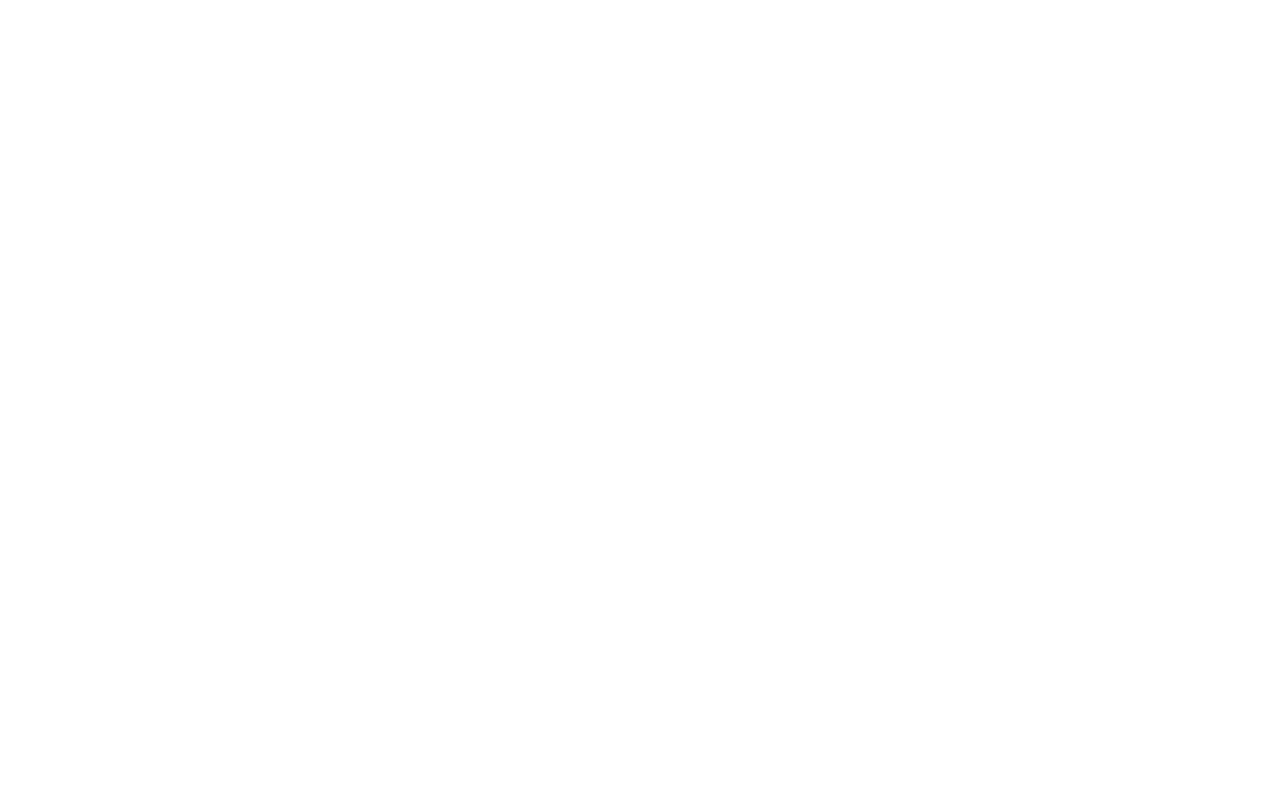
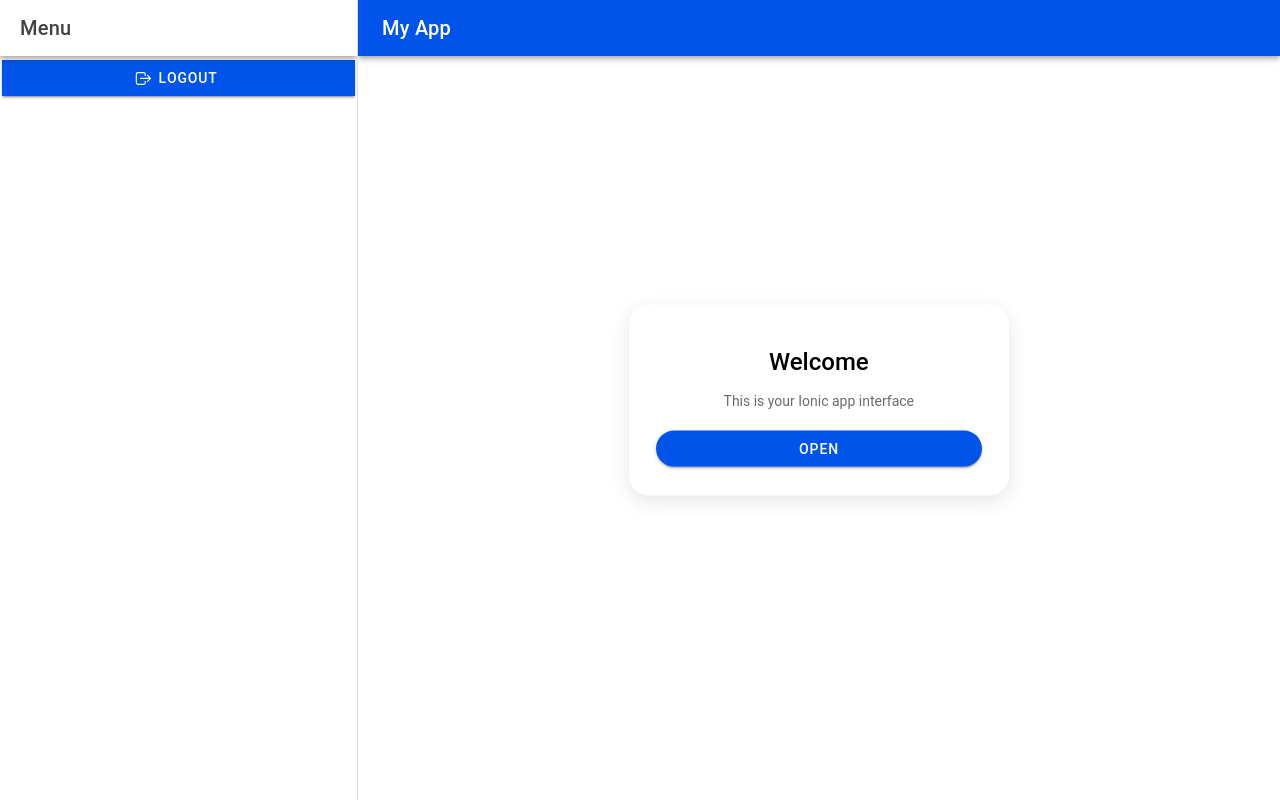
Before and after one commit to luelD/it35c-mobile, a React (Vite) app: page /app/home in a window 1280 px wide. Built offline with nearby package versions, Linux system fonts and the light colour scheme.

Commit message:
Fix app & Added Menu

```diff
--- a/src/App.tsx
+++ b/src/App.tsx
@@ -1,8 +1,7 @@
-import { Redirect, Route } from 'react-router-dom';
+import { Route } from 'react-router-dom';
 import { IonApp, IonRouterOutlet, setupIonicReact } from '@ionic/react';
 import { IonReactRouter } from '@ionic/react-router';
 
-import Home from './pages/Home';
 import Login from './pages/Login';
 
 /* Core CSS */
@@ -26,6 +25,7 @@
 
 /* Theme */
 import './theme/variables.css';
+import Menu from './pages/Menu';
 
 setupIonicReact();
 
@@ -33,22 +33,8 @@
   <IonApp>
     <IonReactRouter>
       <IonRouterOutlet>
-
-        {/* Login */}
-        <Route exact path="/login">
-          <Login />
-        </Route>
-
-        {/* Home */}
-        <Route exact path="/home">
-          <Home />
-        </Route>
-
-        {/* Default */}
-        <Route exact path="/">
-          <Redirect to="/login" />
-        </Route>
-
+        <Route exact path="/" component={Login} />
+        <Route path="/app" component={Menu} />
       </IonRouterOutlet>
     </IonReactRouter>
   </IonApp>
--- a/src/pages/Home.tsx
+++ b/src/pages/Home.tsx
@@ -1,4 +1,4 @@
-import { IonContent, IonHeader, IonPage, IonTitle, IonToolbar } from '@ionic/react';
+import {  IonButtons, IonContent, IonHeader, IonMenuButton, IonPage, IonTitle, IonToolbar } from '@ionic/react';
 import ExploreContainer from '../components/ExploreContainer';
 import './Home.css';
 
@@ -7,6 +7,10 @@
     <IonPage>
       <IonHeader>
         <IonToolbar color="primary">
+          <IonButtons slot="start">
+            <IonMenuButton></IonMenuButton>
+          </IonButtons>
+
           <IonTitle>My App</IonTitle>
         </IonToolbar>
       </IonHeader>
--- a/src/pages/Login.tsx
+++ b/src/pages/Login.tsx
@@ -1,6 +1,10 @@
-import {IonButton, IonContent, IonHeader, IonPage, IonTitle, IonToolbar } from '@ionic/react';
+import {IonButton, IonContent, IonHeader, IonPage, IonTitle, IonToolbar, useIonRouter } from '@ionic/react';
 
 const Login: React.FC = () => {
+  const navigation = useIonRouter();
+  const doLogin = () => {
+    navigation.push('/app', 'forward', 'replace');
+  }
 
   return (
   <IonPage>
@@ -12,7 +16,7 @@
 
       <IonContent className="ion-padding">
 
-       <IonButton expand="full">
+       <IonButton expand="full" onClick={()=> doLogin()}>
        Login
     </IonButton>
 
--- a/src/pages/Menu.tsx
+++ b/src/pages/Menu.tsx
@@ -1,21 +1,59 @@
-import { IonContent, IonHeader, IonPage, IonTitle, IonToolbar } from '@ionic/react';
+import {  IonButton, IonContent, IonHeader, IonIcon, IonItem, IonMenu, IonMenuToggle, IonPage, IonRouterOutlet, IonSplitPane, IonTitle, IonToolbar } from '@ionic/react';
+import { Redirect, Route } from 'react-router';
+import Home from './Home';
+import { homeOutline, information, logOutOutline, settingsOutline } from 'ionicons/icons';
+import Page1 from './Page1';
+import Page2 from './Page2';
 
 
 const Menu: React.FC = () => {
+
+  const path = [
+    {name:'Home', url:'/app/home',icon:homeOutline},
+    {name:'Home', url:'/app/page1',icon:information},
+    {name:'Home', url:'/app/page2',icon:settingsOutline}
+  ]
+
   return (
     <IonPage>
-      <IonHeader>
-        <IonToolbar>
-          <IonTitle>Menu</IonTitle>
-        </IonToolbar>
-      </IonHeader>
-      <IonContent fullscreen>
-        <IonHeader collapse="condense">
+     <IonSplitPane contentId="main">
+      <IonMenu contentId="main">
+        <IonHeader>
           <IonToolbar>
-            <IonTitle size="large">Welcome</IonTitle>
+            <IonTitle>Menu</IonTitle>
           </IonToolbar>
         </IonHeader>
-      </IonContent>
+
+        <IonContent>
+
+          {path.map((item,index) => (
+            <IonMenuToggle key={index}>
+              <IonItem routerLink={item.url} routerDirection="forward">
+                <IonIcon icon={item.icon} slot="start"></IonIcon>
+                {item.name}
+              </IonItem>
+            </IonMenuToggle>
+          ))}
+
+          <IonButton routerLink="/" routerDirection="back" expand="full">
+           <IonIcon icon={logOutOutline} slot="start"></IonIcon>
+          Logout
+          </IonButton>
+
+        </IonContent>
+
+      </IonMenu>
+
+      <IonRouterOutlet id="main">
+          <Route exact path="/app/home" component={Home} />
+          <Route exact path="/app">
+            <Redirect to="/app/home" />
+          </Route>
+
+          <Route exact path="/app/page1" component={Page1} />
+          <Route exact path="/app/page2" component={Page2} />
+      </IonRouterOutlet>
+     </IonSplitPane>
     </IonPage>
   );
 };
--- a/src/pages/Page1.tsx
+++ b/src/pages/Page1.tsx
@@ -1,4 +1,4 @@
-import { IonContent, IonHeader, IonPage, IonTitle, IonToolbar } from '@ionic/react';
+import { IonButtons, IonContent, IonHeader, IonMenuButton, IonPage, IonTitle, IonToolbar } from '@ionic/react';
 
 
 const Page1: React.FC = () => {
@@ -6,6 +6,9 @@
     <IonPage>
       <IonHeader>
         <IonToolbar>
+          <IonButtons slot="start">
+            <IonMenuButton></IonMenuButton>
+          </IonButtons>
           <IonTitle>Blank</IonTitle>
         </IonToolbar>
       </IonHeader>
--- a/src/pages/Page2.tsx
+++ b/src/pages/Page2.tsx
@@ -1,4 +1,4 @@
-import { IonContent, IonHeader, IonPage, IonTitle, IonToolbar } from '@ionic/react';
+import { IonButtons, IonContent, IonHeader, IonMenuButton, IonPage, IonTitle, IonToolbar } from '@ionic/react';
 
 
 const Page2: React.FC = () => {
@@ -6,6 +6,9 @@
     <IonPage>
       <IonHeader>
         <IonToolbar>
+          <IonButtons slot="start">
+            <IonMenuButton></IonMenuButton>
+          </IonButtons>
           <IonTitle>Blank</IonTitle>
         </IonToolbar>
       </IonHeader>
```
